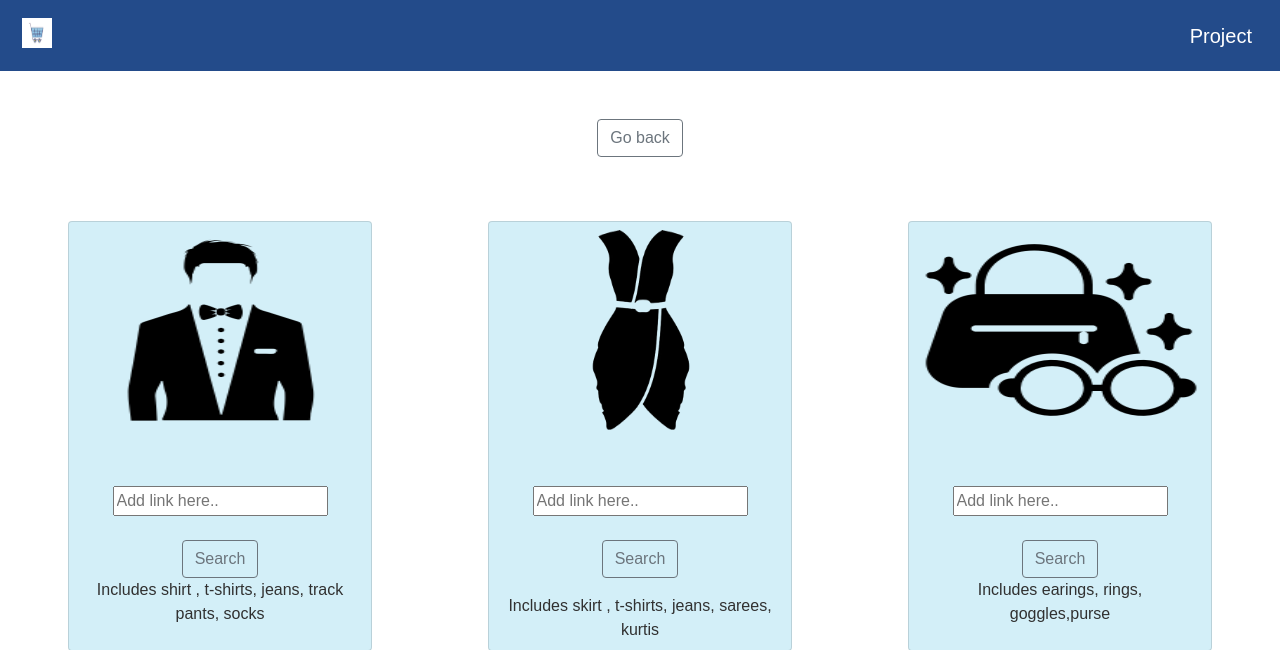
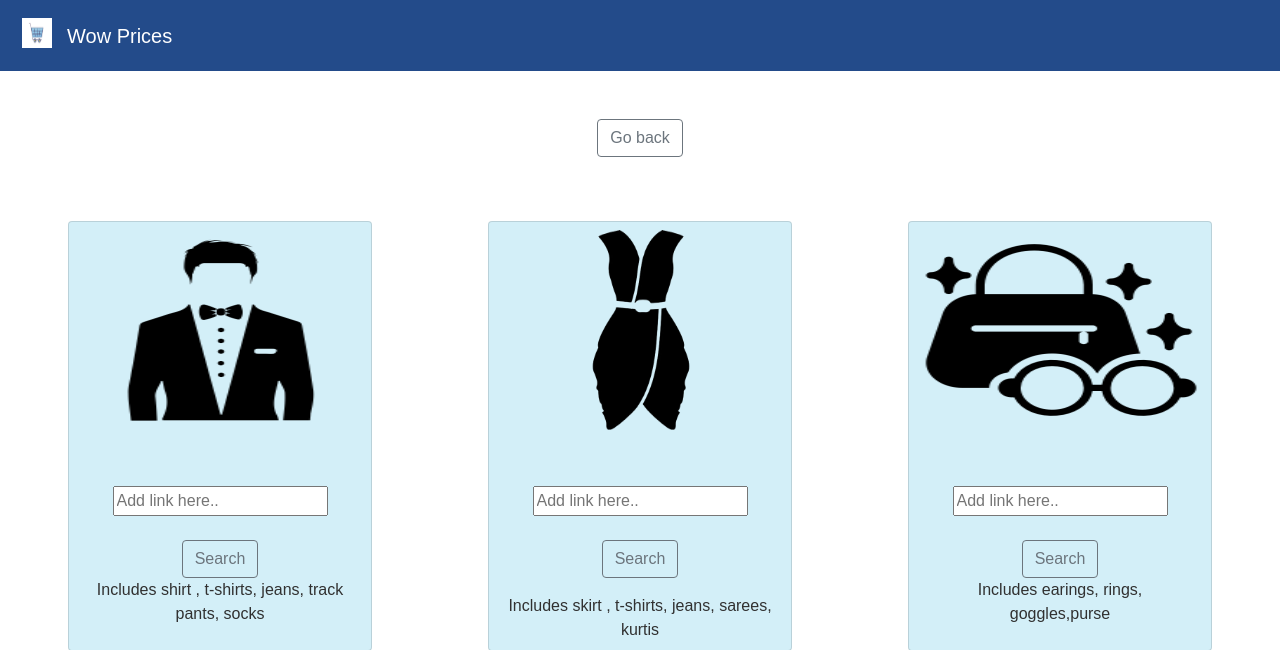
Before and after one commit to Ruch238/Ecommerce, a Django app: page /fashion in a window 1280 px wide. Shown: the top 650 px of the page. Run offline with Django 4.2, Linux system fonts and the light colour scheme.

Commit message:
Project name changed

```diff
--- a/mainapp/templates/beauty.html
+++ b/mainapp/templates/beauty.html
@@ -84,7 +84,7 @@
     <div class="container-fluid">
       {% load static %}
       <img class="logo-img" src="{% static '../static/logo.jpg' %}" width="30" height="30"  ALIGN=CENTER>
-      <a class="navbar-brand" href="/">Project</a>
+      <a class="navbar-brand" href="/">Wow Prices</a>
       </a>
 
 
--- a/mainapp/templates/beauty_1.html
+++ b/mainapp/templates/beauty_1.html
@@ -80,7 +80,7 @@
     <div class="container-fluid">
       {% load static %}
       <img class="logo-img" src="{% static '../static/logo.jpg' %}" width="30" height="30"  ALIGN=CENTER>
-      <a class="navbar-brand" href="/">Project</a>
+      <a class="navbar-brand" href="/">Wow Prices</a>
       </a>
 
 
--- a/mainapp/templates/beauty_2.html
+++ b/mainapp/templates/beauty_2.html
@@ -80,7 +80,7 @@
     <div class="container-fluid">
       {% load static %}
       <img class="logo-img" src="{% static '../static/logo.jpg' %}" width="30" height="30"  ALIGN=CENTER>
-      <a class="navbar-brand" href="/">Project</a>
+      <a class="navbar-brand" href="/">Wow Prices</a>
       </a>
 
 
--- a/mainapp/templates/beauty_3.html
+++ b/mainapp/templates/beauty_3.html
@@ -80,7 +80,7 @@
     <div class="container-fluid">
       {% load static %}
       <img class="logo-img" src="{% static '../static/logo.jpg' %}" width="30" height="30"  ALIGN=CENTER>
-      <a class="navbar-brand" href="/">Project</a>
+      <a class="navbar-brand" href="/">Wow Prices</a>
       </a>
 
 
--- a/mainapp/templates/fashion.html
+++ b/mainapp/templates/fashion.html
@@ -84,7 +84,7 @@
     <div class="container-fluid">
       {% load static %}
       <img class="logo-img" src="{% static '../static/logo.jpg' %}" width="30" height="30"  ALIGN=CENTER>
-      <a class="navbar-brand" href="/">Project</a>
+      <a class="navbar-brand" href="/">Wow Prices</a>
       </a>
 
 
@@ -92,7 +92,11 @@
         aria-controls="navbarSupportedContent" aria-expanded="false" aria-label="Toggle navigation">
         <span class="navbar-toggler-icon"></span>
       </button>
+      <div class="collapse navbar-collapse" id="navbarSupportedContent">
 
+
+
+      </div>
     </div>
 
 <div class="collapse navbar-collapse justify-content-end" id="navbarText">
--- a/mainapp/templates/fashion_1.html
+++ b/mainapp/templates/fashion_1.html
@@ -80,7 +80,7 @@
     <div class="container-fluid">
       {% load static %}
       <img class="logo-img" src="{% static '../static/logo.jpg' %}" width="30" height="30"  ALIGN=CENTER>
-      <a class="navbar-brand" href="/">Project</a>
+      <a class="navbar-brand" href="/">Wow Prices</a>
       </a>
 
 
--- a/mainapp/templates/fashion_2.html
+++ b/mainapp/templates/fashion_2.html
@@ -80,7 +80,7 @@
     <div class="container-fluid">
       {% load static %}
       <img class="logo-img" src="{% static '../static/logo.jpg' %}" width="30" height="30"  ALIGN=CENTER>
-      <a class="navbar-brand" href="/">Project</a>
+      <a class="navbar-brand" href="/">Wow Prices</a>
       </a>
 
 
--- a/mainapp/templates/fashion_3.html
+++ b/mainapp/templates/fashion_3.html
@@ -80,7 +80,7 @@
     <div class="container-fluid">
       {% load static %}
       <img class="logo-img" src="{% static '../static/logo.jpg' %}" width="30" height="30"  ALIGN=CENTER>
-      <a class="navbar-brand" href="/">Project</a>
+      <a class="navbar-brand" href="/">Wow Prices</a>
       </a>
 
 
--- a/mainapp/templates/food.html
+++ b/mainapp/templates/food.html
@@ -84,7 +84,7 @@
     <div class="container-fluid">
       {% load static %}
       <img class="logo-img" src="{% static '../static/logo.jpg' %}" width="30" height="30"  ALIGN=CENTER>
-      <a class="navbar-brand" href="/">Project</a>
+      <a class="navbar-brand" href="/">Wow Prices</a>
       </a>
 
 
--- a/mainapp/templates/food_1.html
+++ b/mainapp/templates/food_1.html
@@ -80,7 +80,7 @@
     <div class="container-fluid">
       {% load static %}
       <img class="logo-img" src="{% static '../static/logo.jpg' %}" width="30" height="30"  ALIGN=CENTER>
-      <a class="navbar-brand" href="/">Project</a>
+      <a class="navbar-brand" href="/">Wow Prices</a>
       </a>
 
 
--- a/mainapp/templates/food_2.html
+++ b/mainapp/templates/food_2.html
@@ -80,7 +80,7 @@
     <div class="container-fluid">
       {% load static %}
       <img class="logo-img" src="{% static '../static/logo.jpg' %}" width="30" height="30"  ALIGN=CENTER>
-      <a class="navbar-brand" href="/">Project</a>
+      <a class="navbar-brand" href="/">Wow Prices</a>
       </a>
 
 
--- a/mainapp/templates/home.html
+++ b/mainapp/templates/home.html
@@ -70,7 +70,7 @@
     <div class="container-fluid">
       {% load static %}
       <img class="logo-img" src="{% static '../static/logo.jpg' %}" width="30" height="30"  ALIGN=CENTER>
-      <a class="navbar-brand" href="/">Project</a>
+      <a class="navbar-brand" href="/">Wow Prices</a>
       </a>
 
 
--- a/mainapp/templates/transportation.html
+++ b/mainapp/templates/transportation.html
@@ -85,7 +85,7 @@
     <div class="container-fluid">
       {% load static %}
       <img class="logo-img" src="{% static '../static/logo.jpg' %}" width="30" height="30"  ALIGN=CENTER>
-      <a class="navbar-brand" href="/">Project</a>
+      <a class="navbar-brand" href="/">Wow Prices</a>
       </a>
 
 
--- a/mainapp/templates/transportation_1.html
+++ b/mainapp/templates/transportation_1.html
@@ -80,7 +80,7 @@
     <div class="container-fluid">
       {% load static %}
       <img class="logo-img" src="{% static '../static/logo.jpg' %}" width="30" height="30"  ALIGN=CENTER>
-      <a class="navbar-brand" href="/">Project</a>
+      <a class="navbar-brand" href="/">Wow Prices</a>
       </a>
 
 
--- a/mainapp/templates/transportation_2.html
+++ b/mainapp/templates/transportation_2.html
@@ -80,7 +80,7 @@
     <div class="container-fluid">
       {% load static %}
       <img class="logo-img" src="{% static '../static/logo.jpg' %}" width="30" height="30"  ALIGN=CENTER>
-      <a class="navbar-brand" href="/">Project</a>
+      <a class="navbar-brand" href="/">Wow Prices</a>
       </a>
 
 
```
